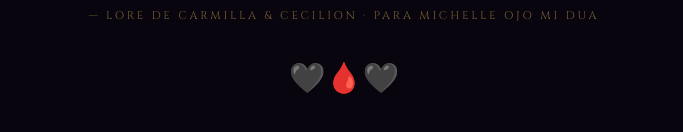
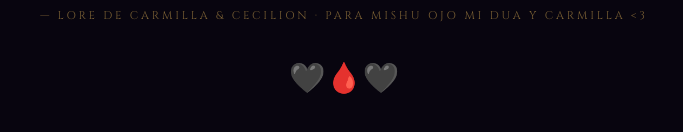
Before and after one commit to Damian-hd/mi-confesion, a plain HTML site: page index.html in a window 1280 px wide. Shown: the part 2399-2531 px from the top of the page, 296-979 px from the left. Drawn offline with Linux system fonts and the light colour scheme; a web font is replaced by a local one.

Commit message:
Update index.html

```diff
--- a/index.html
+++ b/index.html
@@ -460,7 +460,7 @@ footer {
     "En cada noche sin fin, él buscaba su luz.<br>
     Ella siempre estuvo ahí — ella era la luz."
   </p>
-  <p class="final-attr">— Lore de Carmilla &amp; Cecilion · Para Michelle ojo mi dua </p>
+  <p class="final-attr">— Lore de Carmilla &amp; Cecilion · Para MISHU ojo mi dua y carmilla <3 </p>
   <span class="final-hearts">🖤🩸🖤</span>
 </footer>
 
```
